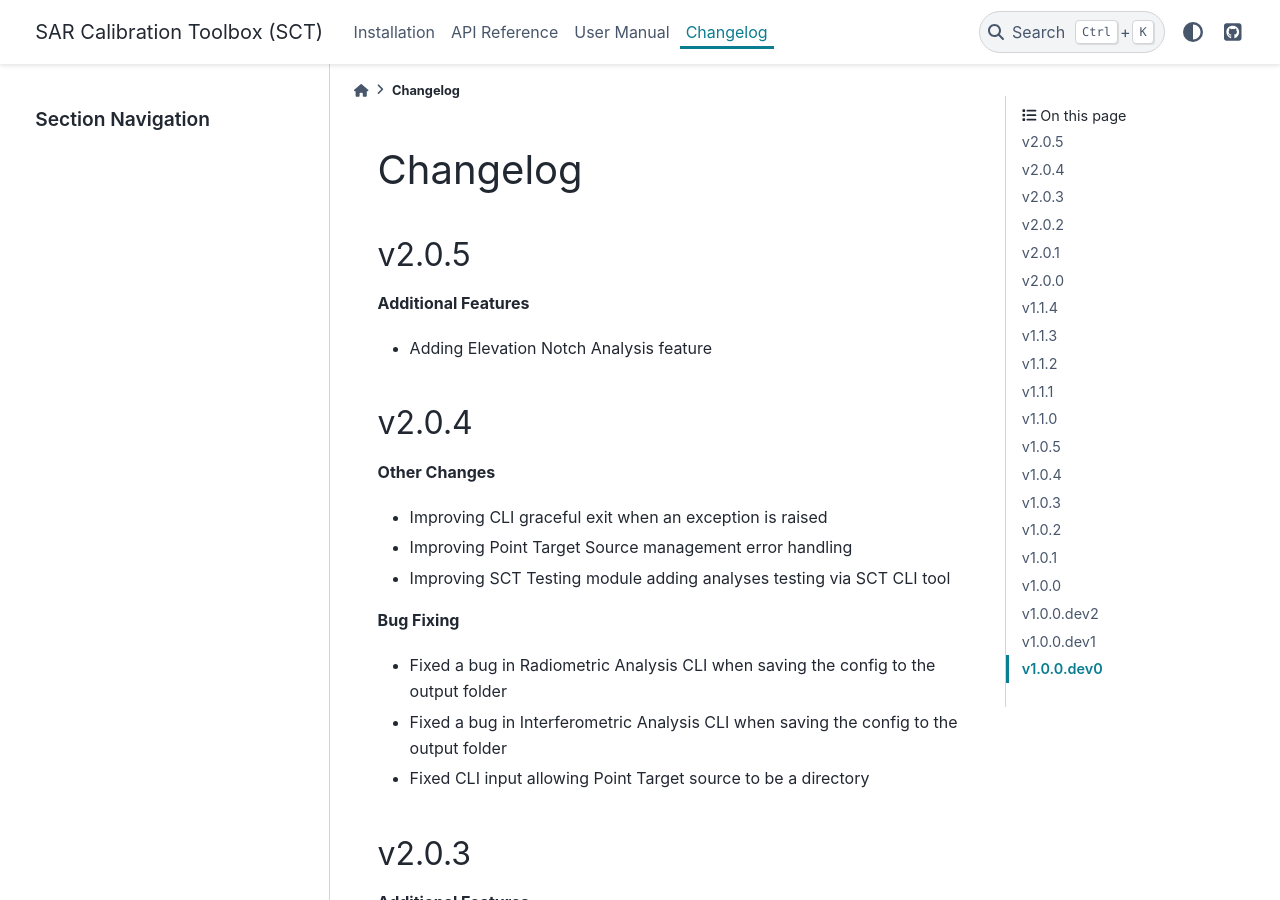
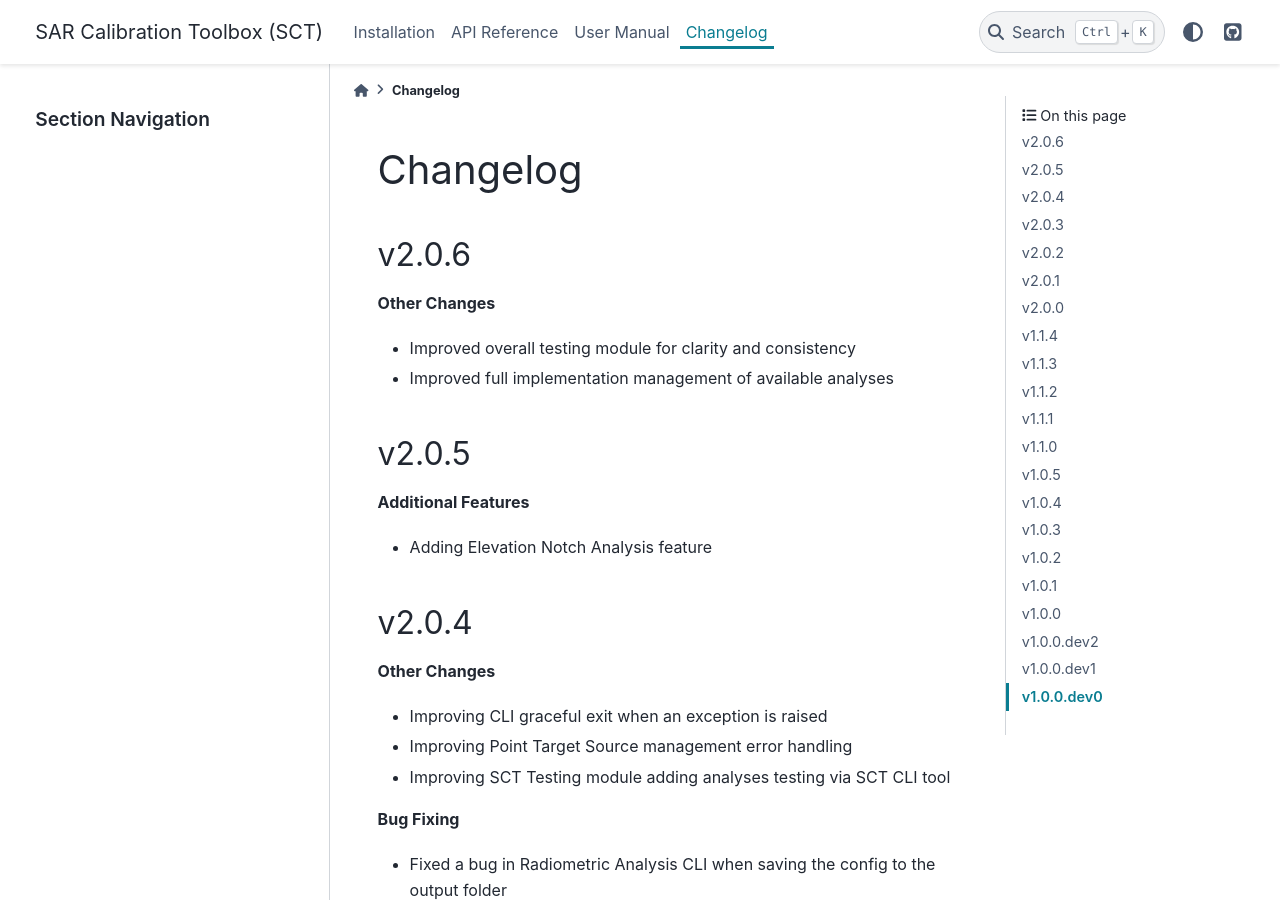
Before and after one commit to aresys-srl/sct, a Sphinx documentation site: the page built from docs/source/changelog.rst, in a window 1280 px wide and 900 px high. Built offline with Sphinx 7.4.7 and the PyData theme 0.15.4, drawn with Linux system fonts in a browser that asks for light colours.

Commit message:
release 2.0.6

```diff
--- a/docs/source/changelog.rst
+++ b/docs/source/changelog.rst
@@ -1,5 +1,13 @@
 Changelog
 =========
+
+v2.0.6
+------
+
+**Other Changes**
+
+- Improved overall testing module for clarity and consistency
+- Improved full implementation management of available analyses
 
 v2.0.5
 ------
--- a/src/sct/__init__.py
+++ b/src/sct/__init__.py
@@ -12,4 +12,4 @@ import sct.resources as res_folder
 
 csv_template = res.files(res_folder).joinpath("calibration_targets_external_source_template.csv")
 
-__version__ = "2.0.5"
+__version__ = "2.0.6"
```
